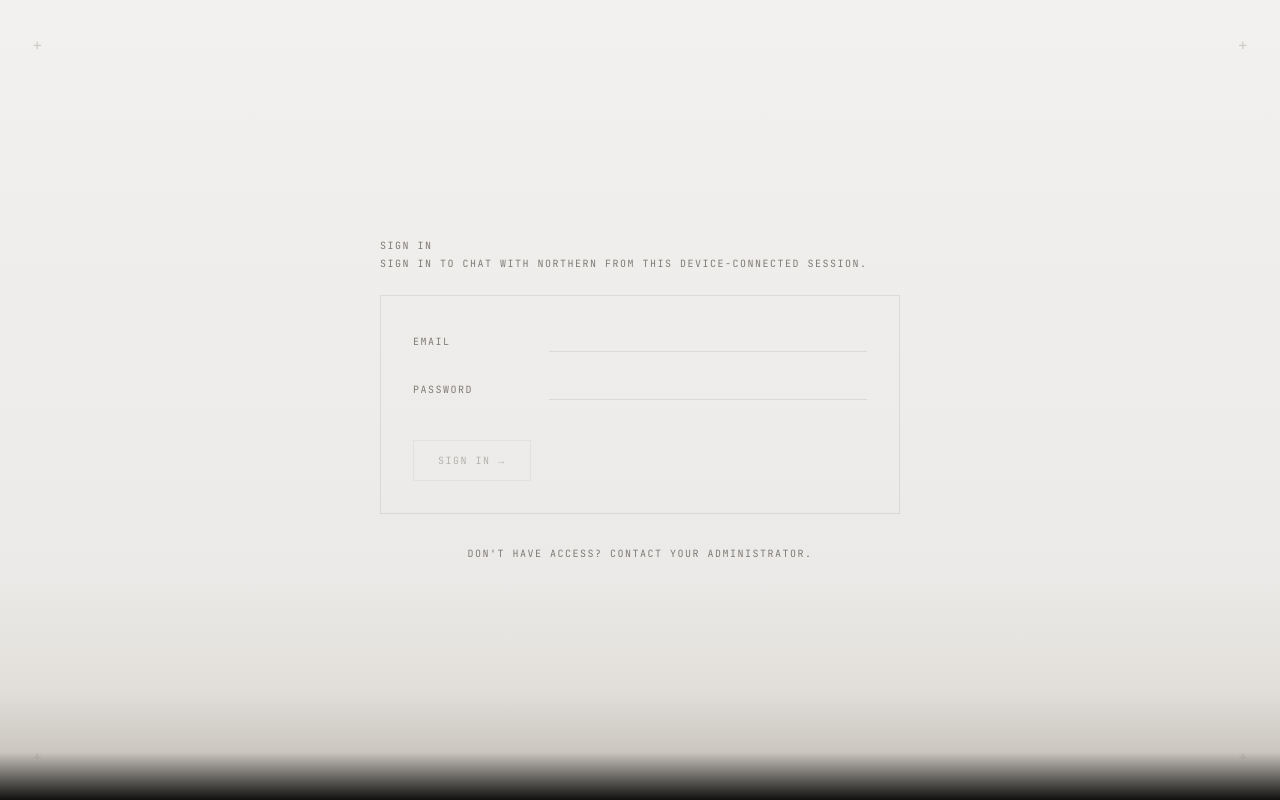
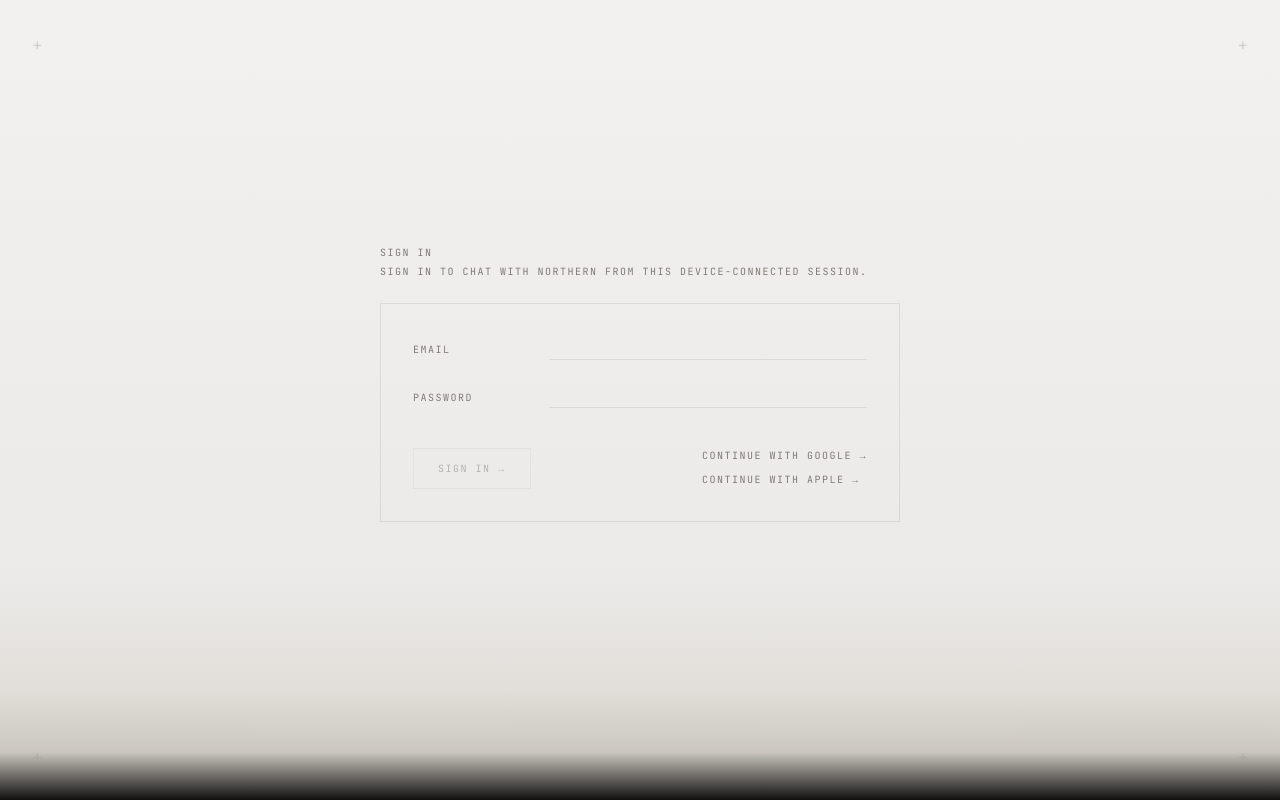
Before and after one commit to MikeNzmbh/northern-ai, a React (Vite) app: page /login in a window 1280 px wide. Built offline with nearby package versions, Linux system fonts and the light colour scheme.

Commit message:
Wire login page to Google and Apple OAuth start endpoints

```diff
--- a/src/pages/LoginPage.jsx
+++ b/src/pages/LoginPage.jsx
@@ -1,5 +1,5 @@
-import { useState, useRef } from 'react';
-import { useLocation, useNavigate, Link } from 'react-router-dom';
+import { useState } from 'react';
+import { useLocation, useNavigate } from 'react-router-dom';
 import { requestJson } from '../lib/api';
 
 export default function LoginPage() {
@@ -13,9 +13,8 @@
     const [loading, setLoading] = useState(false);
     const [error, setError] = useState(null);
 
-    // Optional: detect if public signup is enabled via env var (often passed to vite via VITE_NORTHERN_ALLOW_PUBLIC_SIGNUP)
-    // If not, we just show the "contact admin" text. We assume it's disabled by default.
-    const PUBLIC_SIGNUP_ENABLED = import.meta.env.VITE_NORTHERN_ALLOW_PUBLIC_SIGNUP === 'true';
+    const OAUTH_GOOGLE_ENABLED = import.meta.env.VITE_NORTHERN_OAUTH_GOOGLE !== 'false';
+    const OAUTH_APPLE_ENABLED = import.meta.env.VITE_NORTHERN_OAUTH_APPLE !== 'false';
 
     const handleSubmit = async (e) => {
         e.preventDefault();
@@ -108,19 +107,29 @@
                             )}
                         </button>
 
-                        {PUBLIC_SIGNUP_ENABLED && (
-                            <Link
-                                to={`/signup?next=${encodeURIComponent(nextParams)}`}
-                                className="mono-meta text-[var(--text-stone)] hover:text-[var(--text-bone)] transition-colors border-b border-transparent hover:border-[var(--border-hairline)]"
-                            >
-                                Continue with Google →
-                            </Link>
-                        )}
+                        <div className="w-full sm:w-auto flex flex-col gap-2">
+                            {OAUTH_GOOGLE_ENABLED && (
+                                <a
+                                    href={`/api/auth/oauth/google/start?next=${encodeURIComponent(nextParams)}`}
+                                    className="mono-meta text-[var(--text-stone)] hover:text-[var(--text-bone)] transition-colors border-b border-transparent hover:border-[var(--border-hairline)]"
+                                >
+                                    Continue with Google →
+                                </a>
+                            )}
+                            {OAUTH_APPLE_ENABLED && (
+                                <a
+                                    href={`/api/auth/oauth/apple/start?next=${encodeURIComponent(nextParams)}`}
+                                    className="mono-meta text-[var(--text-stone)] hover:text-[var(--text-bone)] transition-colors border-b border-transparent hover:border-[var(--border-hairline)]"
+                                >
+                                    Continue with Apple →
+                                </a>
+                            )}
+                        </div>
                     </div>
                 </form>
 
                 <div className="mt-8 text-center text-[var(--text-shadow)] mono-meta">
-                    {!PUBLIC_SIGNUP_ENABLED && "Don't have access? Contact your administrator."}
+                    {!OAUTH_GOOGLE_ENABLED && !OAUTH_APPLE_ENABLED && "Don't have access? Contact your administrator."}
                 </div>
             </div >
         </div >
```
Also changed, not shown: 2 other files (tests, documents, lock files or other folders).
